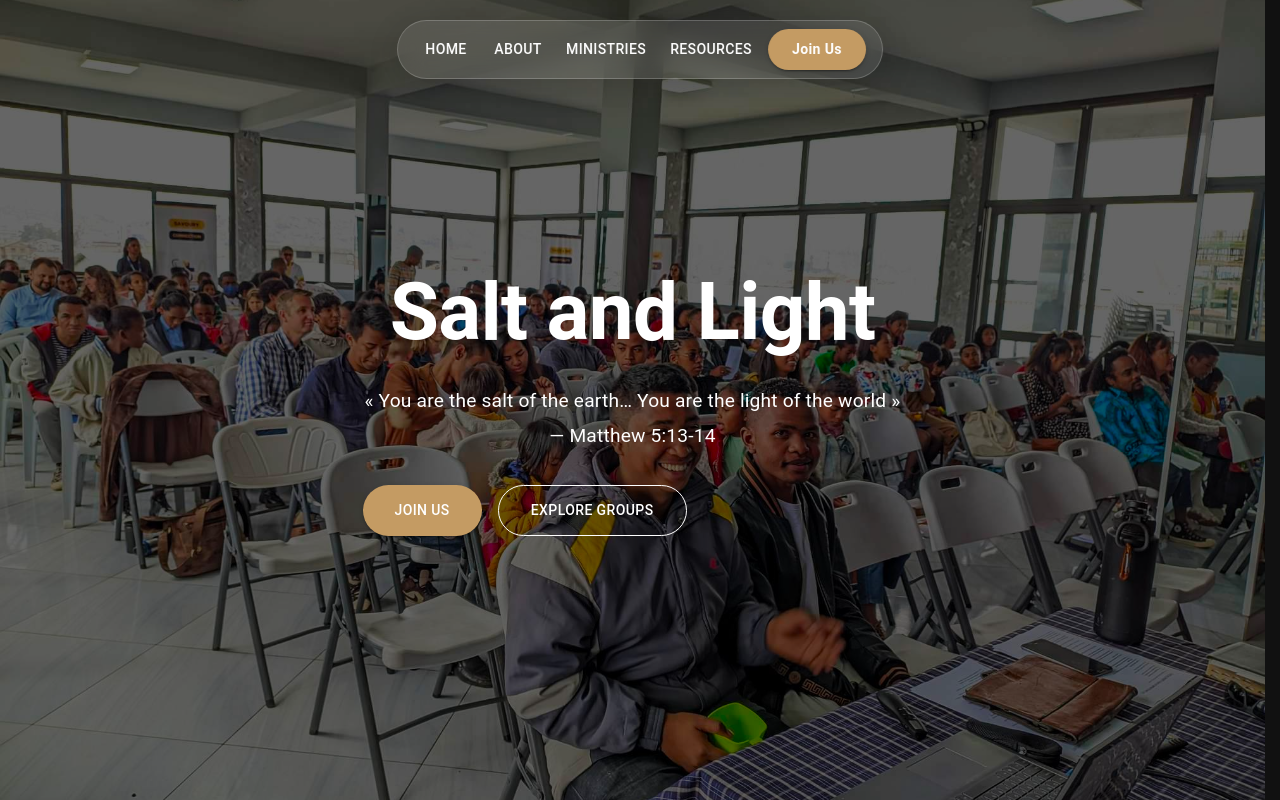
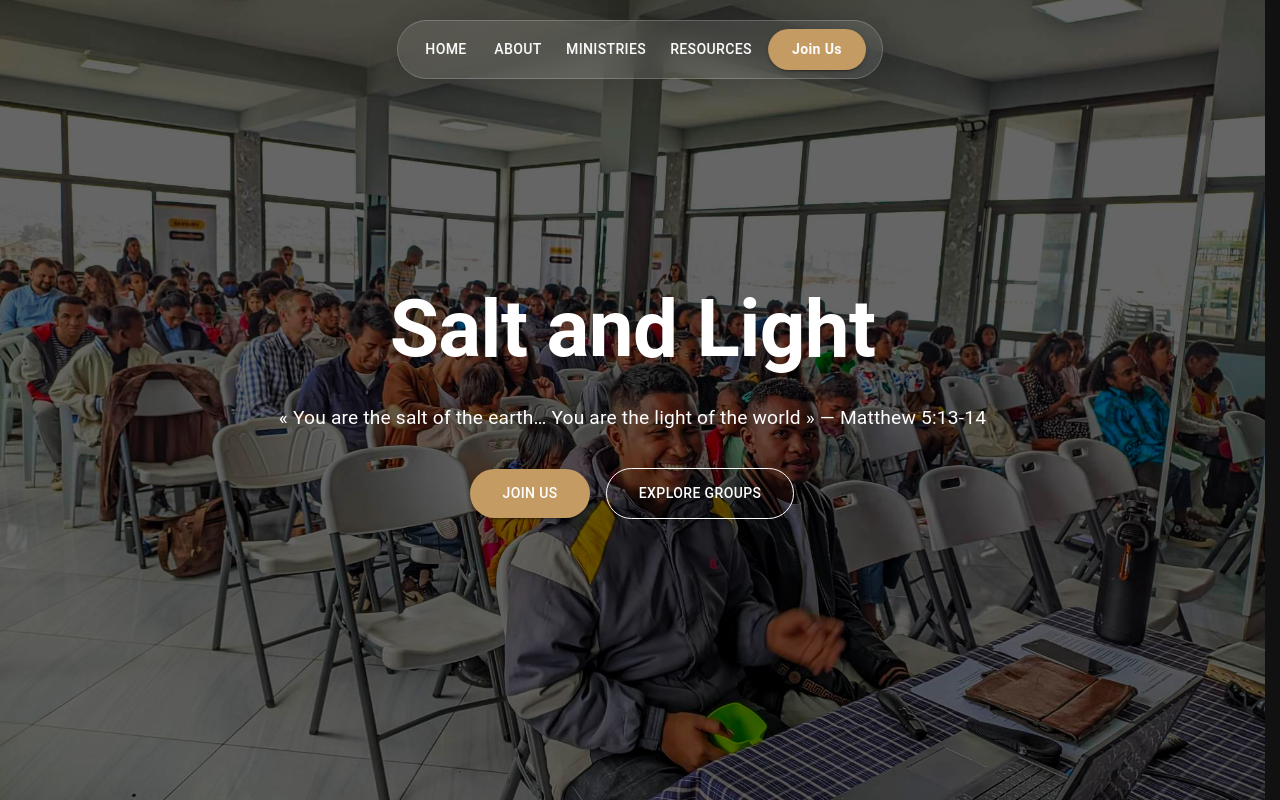
Before and after one commit to JayRostorfer/Salt-LightChurch, a Next.js app: page / in a window 1280 px wide. Shown: the top 800 px of the page. Built offline with nearby package versions, Linux system fonts and the light colour scheme.

Commit message:
Refactor HeroSection layout and styling

```diff
--- a/src/components/home/HeroSection.js
+++ b/src/components/home/HeroSection.js
@@ -40,7 +40,7 @@ export default function HeroSection() {
             xs: 3,
             md: 10
           },
-          maxWidth: "700px"
+
         }}
       >
         <Typography
@@ -67,7 +67,11 @@ export default function HeroSection() {
           « You are the salt of the earth… You are the light of the world  » — Matthew 5:13-14
         </Typography>
 
-        <Stack direction="row" spacing={2}>
+        <Stack direction="row" spacing={2}
+            sx={{
+              justifyContent: "center",
+              alignItems: "center",
+            }}>
           <Button
             variant="contained"
             sx={{
```
